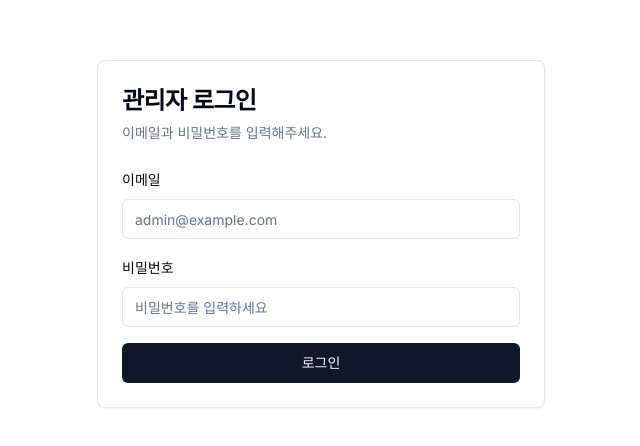
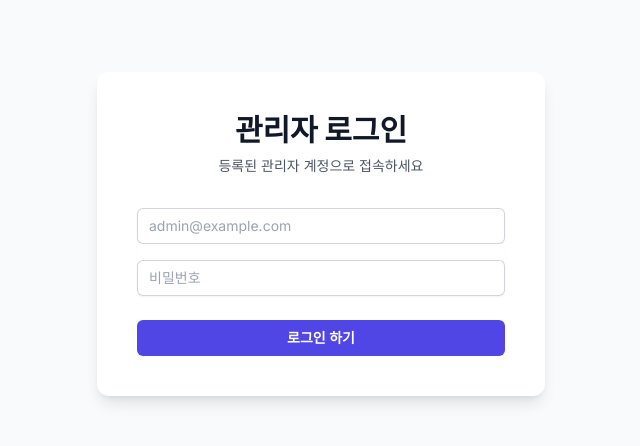
Before and after one commit to hjchoi-png/rental-admin-mvp, a Next.js app: page /admin/login in a window 1280 px wide. Shown: the part 166-612 px from the top of the page, without its empty margins (319-959 px from the left). Built offline with nearby package versions, Linux system fonts and the light colour scheme.

Commit message:
fix login redirect logic

```diff
--- a/app/admin/login/actions.ts
+++ b/app/admin/login/actions.ts
@@ -5,25 +5,28 @@
 import { createClient } from '@/utils/supabase/server'
 
 export async function login(formData: FormData) {
+  // 1. Supabase 클라이언트 생성
+  const supabase = await createClient()
+
+  // 2. 폼에서 데이터 가져오기
   const email = formData.get('email') as string
   const password = formData.get('password') as string
 
-  if (!email || !password) {
-    redirect('/admin/login?error=' + encodeURIComponent('이메일과 비밀번호를 입력해주세요.'))
-  }
-
-  const supabase = await createClient()
-
+  // 3. 로그인 시도
   const { error } = await supabase.auth.signInWithPassword({
     email,
     password,
   })
 
   if (error) {
-    redirect('/admin/login?error=' + encodeURIComponent(error.message))
+    // 에러나면 리다이렉트 하지 않고 에러 메시지 반환
+    console.error('로그인 에러:', error.message)
+    return { error: error.message }
   }
 
-  // 성공 시 캐시를 날리고 /admin으로 리다이렉트
+  // 4. 로그인 성공 시 캐시 날리기
   revalidatePath('/', 'layout')
+
+  // 5. 페이지 이동 (try-catch 바깥에서 실행해야 함!)
   redirect('/admin')
 }
--- a/app/admin/login/page.tsx
+++ b/app/admin/login/page.tsx
@@ -1,64 +1,60 @@
 import { login } from './actions'
-import { Button } from '@/components/ui/button'
-import { Input } from '@/components/ui/input'
-import { Label } from '@/components/ui/label'
-import {
-  Card,
-  CardContent,
-  CardDescription,
-  CardHeader,
-  CardTitle,
-} from '@/components/ui/card'
 
-export default async function LoginPage({
-  searchParams,
-}: {
-  searchParams: { error?: string }
-}) {
+export default function LoginPage() {
   return (
-    <div className="min-h-screen flex items-center justify-center p-4">
-      <Card className="w-full max-w-md">
-        <CardHeader>
-          <CardTitle className="text-2xl">관리자 로그인</CardTitle>
-          <CardDescription>
-            이메일과 비밀번호를 입력해주세요.
-          </CardDescription>
-        </CardHeader>
-        <CardContent>
-          {searchParams.error && (
-            <div className="p-3 text-sm text-red-600 bg-red-50 border border-red-200 rounded-md mb-4">
-              {searchParams.error}
-            </div>
-          )}
-          <form action={login} className="space-y-4">
-            <div className="space-y-2">
-              <Label htmlFor="email">이메일</Label>
-              <Input
-                id="email"
+    <div className="flex min-h-screen items-center justify-center bg-gray-50">
+      <div className="w-full max-w-md space-y-8 rounded-xl bg-white p-10 shadow-lg">
+        <div className="text-center">
+          <h2 className="text-3xl font-extrabold text-gray-900">
+            관리자 로그인
+          </h2>
+          <p className="mt-2 text-sm text-gray-600">
+            등록된 관리자 계정으로 접속하세요
+          </p>
+        </div>
+
+        <form className="mt-8 space-y-6" action={login}>
+          <div className="space-y-4 rounded-md shadow-sm">
+            <div>
+              <label htmlFor="email-address" className="sr-only">
+                이메일 주소
+              </label>
+              <input
+                id="email-address"
                 name="email"
                 type="email"
+                autoComplete="email"
                 required
+                className="relative block w-full rounded-md border-0 py-1.5 text-gray-900 ring-1 ring-inset ring-gray-300 placeholder:text-gray-400 focus:z-10 focus:ring-2 focus:ring-inset focus:ring-indigo-600 sm:text-sm sm:leading-6 px-3"
                 placeholder="admin@example.com"
               />
             </div>
-
-            <div className="space-y-2">
-              <Label htmlFor="password">비밀번호</Label>
-              <Input
+            <div>
+              <label htmlFor="password" className="sr-only">
+                비밀번호
+              </label>
+              <input
                 id="password"
                 name="password"
                 type="password"
+                autoComplete="current-password"
                 required
-                placeholder="비밀번호를 입력하세요"
+                className="relative block w-full rounded-md border-0 py-1.5 text-gray-900 ring-1 ring-inset ring-gray-300 placeholder:text-gray-400 focus:z-10 focus:ring-2 focus:ring-inset focus:ring-indigo-600 sm:text-sm sm:leading-6 px-3"
+                placeholder="비밀번호"
               />
             </div>
+          </div>
 
-            <Button type="submit" className="w-full">
-              로그인
-            </Button>
-          </form>
-        </CardContent>
-      </Card>
+          <div>
+            <button
+              type="submit"
+              className="group relative flex w-full justify-center rounded-md bg-indigo-600 px-3 py-2 text-sm font-semibold text-white hover:bg-indigo-500 focus-visible:outline focus-visible:outline-2 focus-visible:outline-offset-2 focus-visible:outline-indigo-600"
+            >
+              로그인 하기
+            </button>
+          </div>
+        </form>
+      </div>
     </div>
   )
 }
```
